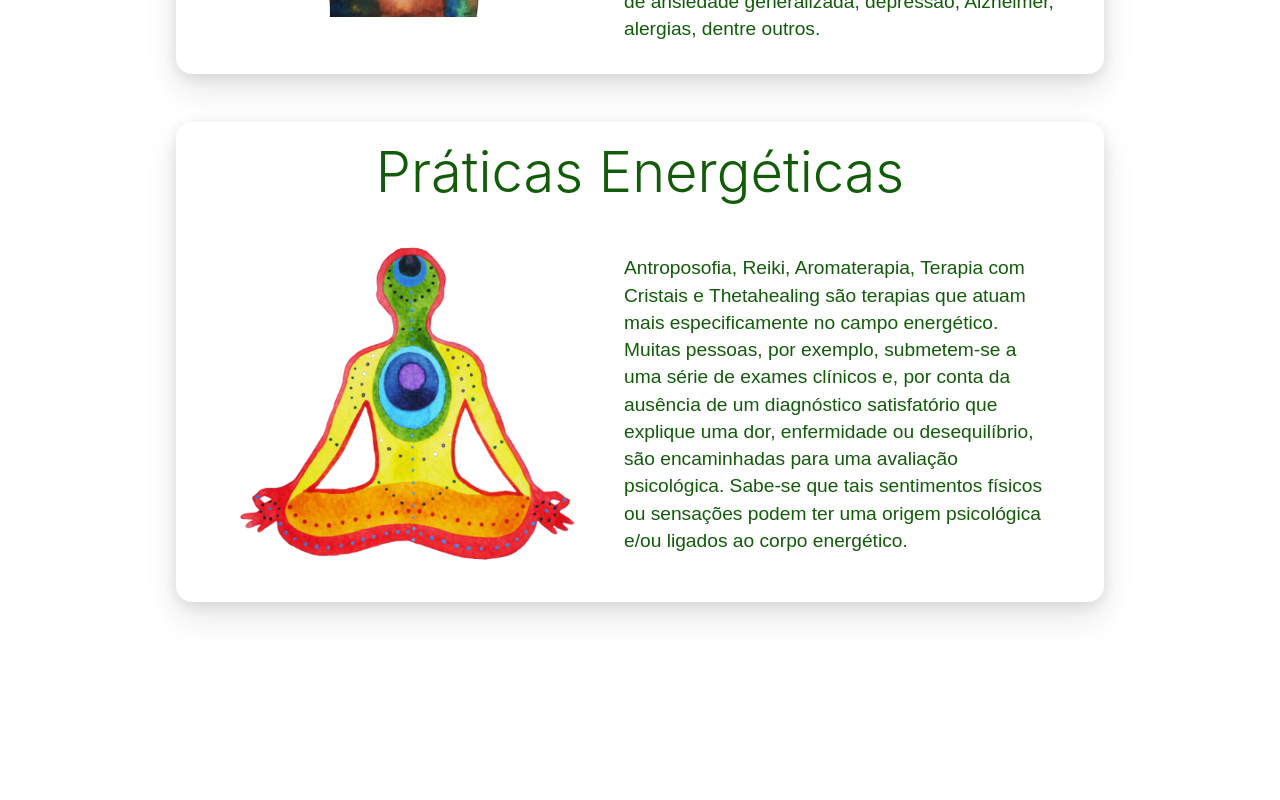
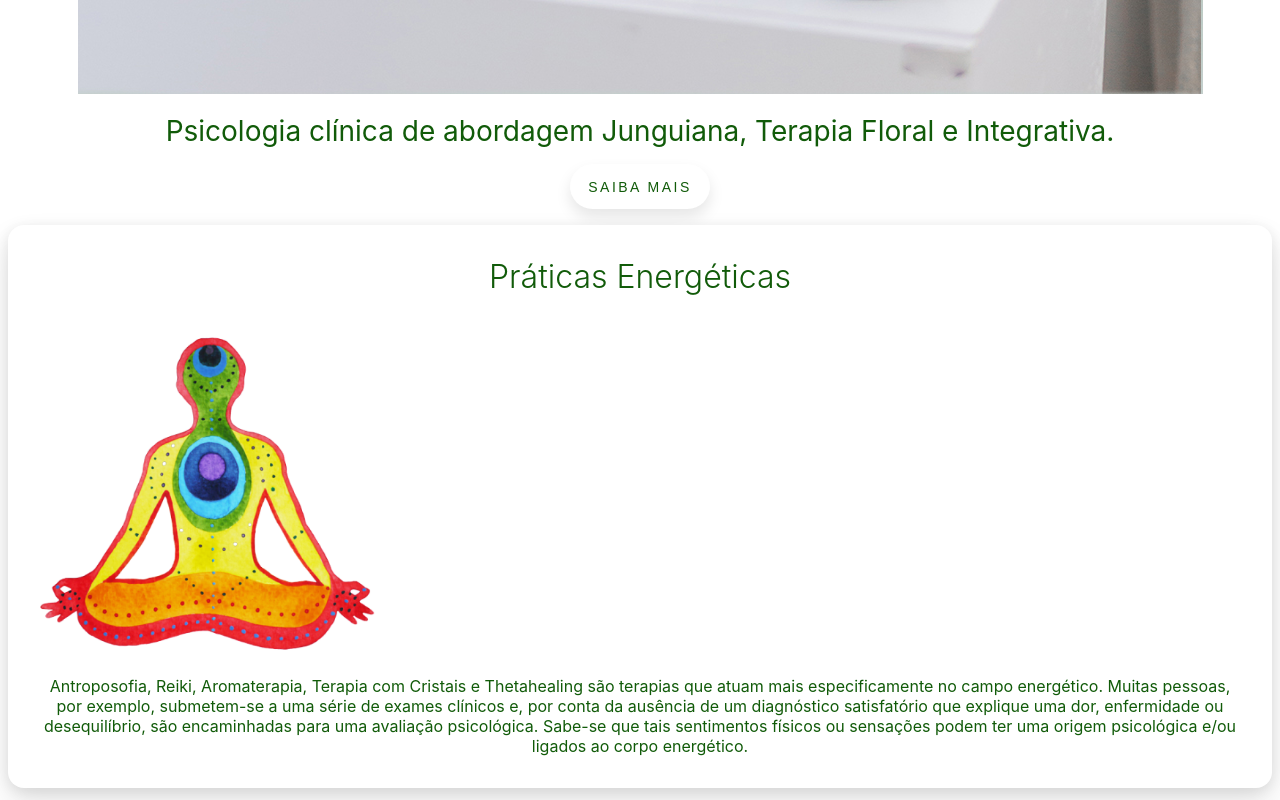
Before and after one commit to felipereed/crisalidas_terapias, a React (Create React App) app in the folder crisalidas-app/: page / in a window 1280 px wide. Shown: the part 1840-2640 px from the top of the page. Before the commit the page ends 2490 px from the top, so only its background shows below. Built offline with nearby package versions, Linux system fonts and the light colour scheme.

Commit message:
mobile homepage started

```diff
--- a/crisalidas-app/src/App.css
+++ b/crisalidas-app/src/App.css
@@ -21,3 +21,14 @@
 .App-link {
   color: #61dafb;
 }
+
+.mobile-background {
+  max-width: 100vw;
+}
+
+.app-call-to-action-text {
+  margin: 1rem;
+  font-size: 1.75rem;
+  text-align: center;
+  color: #115B09;
+}
--- a/crisalidas-app/src/App.js
+++ b/crisalidas-app/src/App.js
@@ -3,12 +3,14 @@ import './App.css';
 import Header from './header/header';
 import Cards from './cards/cards';
 import HomepageImage from './homepage-image/homepage-image';
+import Button from './common/button';
 
 function App() {
   return (
     <div className="App">
-      <Header></Header>
-      <HomepageImage></HomepageImage>
+      <img className='mobile-background' src="./mobile_background.jpg" alt="" />
+        <p className='app-call-to-action-text'>Psicologia clínica de abordagem Junguiana, Terapia Floral e Integrativa.</p>
+        <Button></Button>
       <Cards></Cards>
     </div>
   );
--- a/crisalidas-app/src/cards/cards.css
+++ b/crisalidas-app/src/cards/cards.css
@@ -1,5 +1,5 @@
 :root {
-	--card-height: 40vw;
+
 	--card-margin: 4vw;
 	--card-top-offset: 1em;
 	--numcards: 3;
@@ -12,15 +12,16 @@
   align-items: center;
 }
 
-.card__info > img {
+.card__content > img {
   max-width: 400px;
   padding: 0 2rem;
 }
 
-.card__info > p {
+.card__content > p {
   padding: 0 1rem;
-  text-align: left;
-  font-size: 1.2rem;
+  font-size: 1rem;
+  padding-bottom: 2rem;
+  margin: 0 1rem;
 }
 
 .cards {
@@ -28,7 +29,7 @@
 	padding-bottom: calc(var(--numcards) * var(--card-top-offset));
 	margin-bottom: var(--card-margin);
   margin: 0 auto;
-  max-width: 80%;
+  max-width: 100vw;
 }
 
 #card_1 {
@@ -43,15 +44,13 @@
 	--index: 3;
 }
 
-#card_4 {
-	--index: 4;
-}
+
 
 .card {
 	position: sticky;
 	top: 0;
 	padding-top: calc(var(--index) * var(--card-top-offset));
-  margin: 0 3rem;
+  margin: 0 .5rem;
 }
 
 
@@ -155,7 +154,7 @@
 	background: rgb(255, 255, 255);
 	color: rgb(10, 5, 7);
 	border-radius: 1em;
-	overflow: hidden;
+	overflow: visible;
   padding-top: 1rem;
   color: #115B09;
 
@@ -179,35 +178,16 @@
 	place-items: start;
 } */
 
-.card__content > h2 {
-  font-weight: bold;
+.card__content > h1 {
+  font-weight: 300;
+	font-size: 2em;
+  margin: 1rem 0 2rem 0;
 }
 
-.card__content > figure {
-	grid-area: img;
-	overflow: hidden;
-}
 
-.card__content > figure > img {
-	width: 100%;
-	height: 100%;
-	object-fit: cover;
-}
 
-h1 {
-	font-weight: 300;
-	font-size: 3.5em;
-}
-
-h2 {
-	font-weight: 300;
-	font-size: 2.5em;
-}
-
-p {
-	font-family: sans-serif;
-	font-weight: 300;
-	line-height: 1.42;
+.card__content > img {
+  margin-bottom: 1rem;
 }
 
 .btn {
--- a/crisalidas-app/src/cards/cards.js
+++ b/crisalidas-app/src/cards/cards.js
@@ -7,8 +7,27 @@ const Cards = () => {
       <ul className="cards">
         <li className="card" id="card_1">
           <div className="card__content">
+          <h1>Práticas Energéticas</h1>
+
+            <img src="./energetico.png" alt="terapias energéticas" />
+            <p>
+              Antroposofia, Reiki, Aromaterapia, Terapia com Cristais e
+              Thetahealing são terapias que atuam mais especificamente no
+              campo energético. Muitas pessoas, por exemplo, submetem-se a uma
+              série de exames clínicos e, por conta da ausência de um
+              diagnóstico satisfatório que explique uma dor, enfermidade ou
+              desequilíbrio, são encaminhadas para uma avaliação psicológica.
+              Sabe-se que tais sentimentos físicos ou sensações podem ter uma
+              origem psicológica e/ou ligados ao corpo energético.
+            </p>
+
+          </div>
+        </li>
+        <li className="card" id="card_2">
+          <div className="card__content">
+
           <h1>Psicoterapia</h1>
-            <div className="card__info">
+
             <img src="./psicoterapia.png" alt="psicoterapia" />
             <p>
               O objetivo da Psicoterapia é investigar, analisar e aprofundar
@@ -17,15 +36,18 @@ const Cards = () => {
               equilíbrio e harmonia psicoemocional. Para além dessa harmonia,
               a psicoterapia simboliza o encontro e a reconexão com a nossa
               essência e um passo fundamental para o processo de
-                autonhecimento.{" "}
+              autonhecimento.
             </p>
-            </div>
+
+
           </div>
         </li>
-        <li className="card" id="card_2">
+        <li className="card" id="card_3">
           <div className="card__content">
+
+
               <h1>Terapia Floral</h1>
-            <div className="card__info">
+
             <img src="./floral.png" alt="terapia floral" />
             <p>
               Reconhecida pela Organização Mundial de Saúde (OMS) e presente
@@ -39,25 +61,7 @@ const Cards = () => {
               utilizada com sucesso no tratamento de sintomas de ansiedade
               generalizada, depressão, Alzheimer, alergias, dentre outros.
             </p>
-            </div>
-          </div>
-        </li>
-        <li className="card" id="card_3">
-          <div className="card__content">
-            <h1>Práticas Energéticas</h1>
-            <div className="card__info">
-              <img src="./energetico.png" alt="terapias energéticas" />
-              <p>
-                Antroposofia, Reiki, Aromaterapia, Terapia com Cristais e
-                Thetahealing são terapias que atuam mais especificamente no
-                campo energético. Muitas pessoas, por exemplo, submetem-se a uma
-                série de exames clínicos e, por conta da ausência de um
-                diagnóstico satisfatório que explique uma dor, enfermidade ou
-                desequilíbrio, são encaminhadas para uma avaliação psicológica.
-                Sabe-se que tais sentimentos físicos ou sensações podem ter uma
-                origem psicológica e/ou ligados ao corpo energético.
-              </p>
-            </div>
+
           </div>
         </li>
       </ul>
```
Also changed, not shown: crisalidas-app/public/mobile_background.jpg (added). Lines whose indentation alone changed are shown as unchanged.
